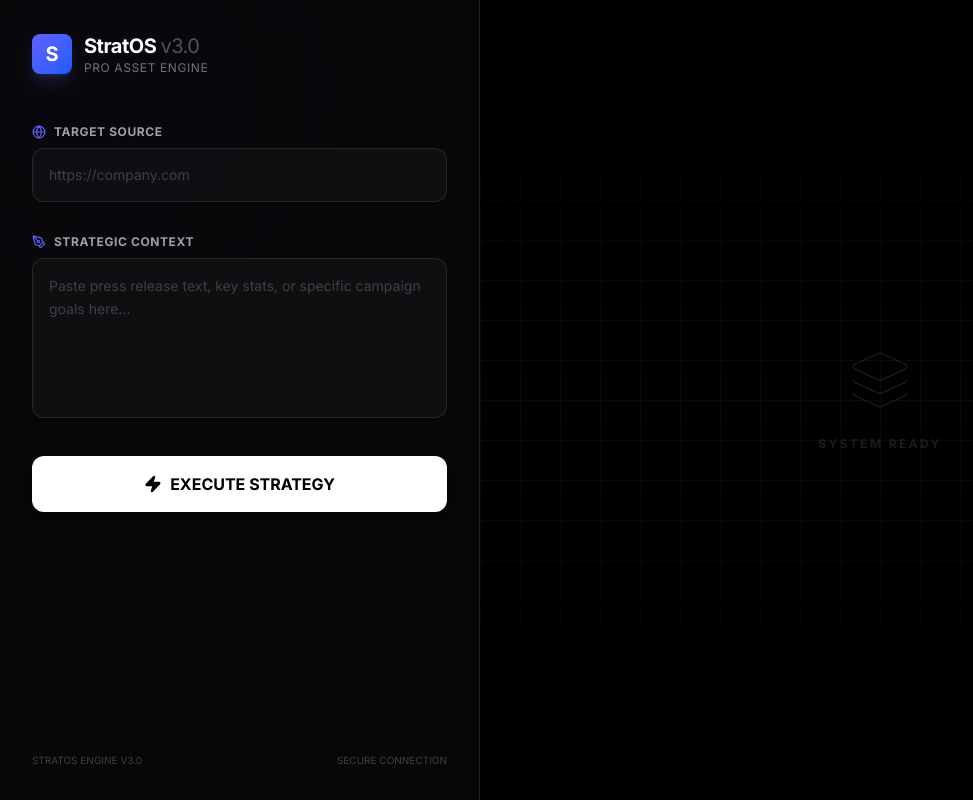
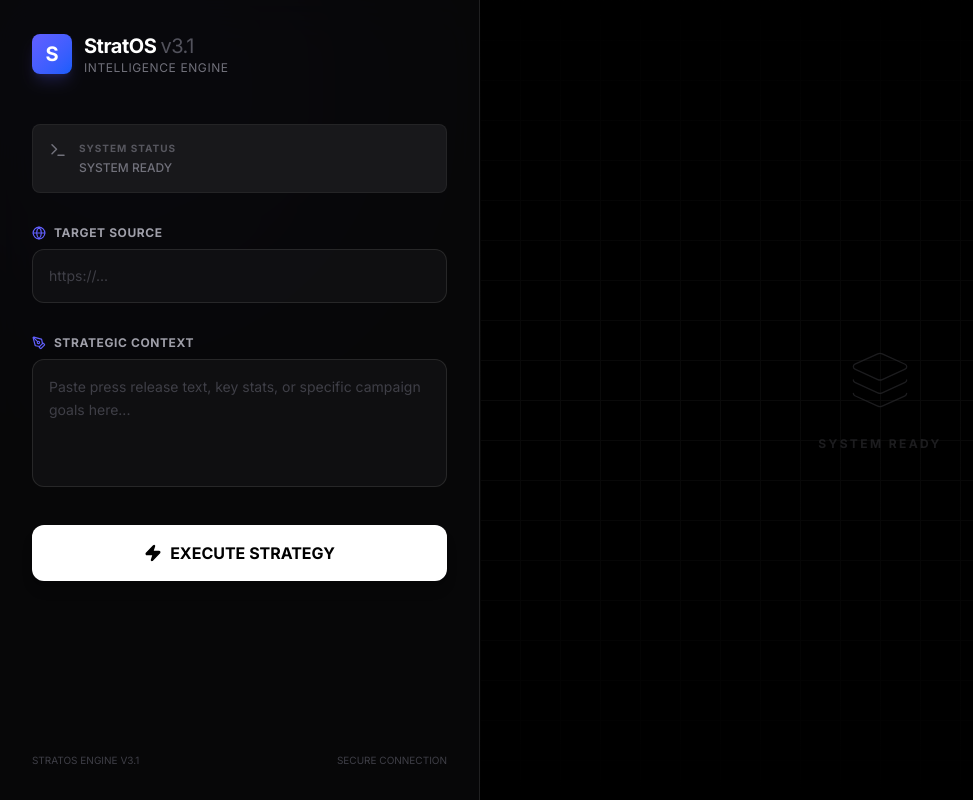
Before and after one commit to vm00x/stratos-engine, a Next.js app: page / in a window 1280 px wide. Shown: the whole page, without its empty margins (0-973 px from the left). Built offline with nearby package versions, Linux system fonts and the light colour scheme.

Commit message:
Upgrade to StratOS v3.1: Generative Canvas Engine

```diff
--- a/app/page.tsx
+++ b/app/page.tsx
@@ -2,7 +2,8 @@
 
 // --- IMPORTS ---
 import React, { useState } from 'react';
-import { Zap, Download, PenTool, Globe, Cpu, LayoutTemplate, Layers } from 'lucide-react';
+import { Zap, Download, PenTool, Globe, Cpu, LayoutTemplate, Layers, ShieldAlert, CheckCircle2, Terminal } from 'lucide-react';
+
 
 export default function StratOS() {
   const [url, setUrl] = useState('');
@@ -10,39 +11,70 @@ export default function StratOS() {
   const [loading, setLoading] = useState(false);
   const [result, setResult] = useState<any>(null);
 
-  // 1. ANALYSIS ENGINE (Same as before)
+  // New State for System Notifications
+  const [status, setStatus] = useState<{type: 'idle' | 'success' | 'error' | 'security', message: string}>({ type: 'idle', message: 'SYSTEM READY' });
+
+  // 1. ANALYSIS ENGINE
   const analyze = async () => {
-    if (!url && !notes) return alert("Please provide a URL or Context Notes.");
+    if (!url && !notes) {
+      setStatus({ type: 'error', message: 'INPUT REQUIRED: Provide Source or Context' });
+      return;
+    }
+
+
     setLoading(true);
+    setStatus({ type: 'idle', message: 'INITIALIZING SECURE HANDSHAKE...' });
+    setResult(null);
+
+
     try {
       const res = await fetch('/api/analyze', {
         method: 'POST',
+        headers: { 'Content-Type': 'application/json' },
         body: JSON.stringify({ url, context: notes })
       });
+
       const data = await res.json();
-      if (data.error) throw new Error(data.error);
+
+      if (!res.ok) {
+        // Handle Security Blocks specifically
+        if (res.status === 403) {
+            throw new Error(`SECURITY PROTOCOL: ${data.error}`);
+        }
+        throw new Error(data.error || "Generation Failed");
+      }
+
       setResult(data);
-    } catch (e) {
-      alert("Analysis error. Try adding more context notes.");
+      setStatus({ type: 'success', message: 'GENERATION COMPLETE' });
+
+
+    } catch (e: any) {
+      // Determine if it was a security event or a generic error
+      if (e.message.includes('SECURITY')) {
+          setStatus({ type: 'security', message: e.message });
+      } else {
+          setStatus({ type: 'error', message: `ERROR: ${e.message}` });
+      }
     } finally {
       setLoading(false);
     }
   };
 
-  // 2. PRO GRAPHICS ENGINE (Generative Art)
+
+  // 2. PRO GRAPHICS ENGINE
   const downloadAsset = () => {
     if (!result) return;
     const canvas = document.createElement('canvas');
     const ctx = canvas.getContext('2d');
     if (!ctx) return;
 
-    // Standard Social Media Portrait (4:5 Ratio)
+
     const W = 1080;
     const H = 1350;
     canvas.width = W;
     canvas.height = H;
 
-    // --- COLOR PALETTE MAPPING ---
+
     const colors: any = {
       'bg-blue-600': '#3b82f6', 'bg-emerald-500': '#10b981',
       'bg-orange-500': '#f97316', 'bg-purple-600': '#a855f7',
@@ -50,12 +82,13 @@ export default function StratOS() {
     };
     const accent = colors[result.brand_color] || '#3b82f6';
 
-    // --- LAYER 1: DEEP BACKGROUND ---
-    ctx.fillStyle = '#050505'; // Almost pure black
+
+    // Layer 1: Base
+    ctx.fillStyle = '#050505';
     ctx.fillRect(0, 0, W, H);
 
-    // --- LAYER 2: GENERATIVE MESH GRADIENTS ---
-    // Top-Right Glow
+
+    // Layer 2: Glows
     const grad1 = ctx.createRadialGradient(W, 0, 0, W, 0, 900);
     grad1.addColorStop(0, accent);
     grad1.addColorStop(1, 'rgba(5, 5, 5, 0)');
@@ -63,16 +96,17 @@ export default function StratOS() {
     ctx.fillStyle = grad1;
     ctx.fillRect(0, 0, W, H);
 
-    // Bottom-Left Secondary Glow (Teal/Cool offset)
+
     const grad2 = ctx.createRadialGradient(0, H, 0, 0, H, 1000);
-    grad2.addColorStop(0, '#1e293b'); // Dark Slate
+    grad2.addColorStop(0, '#1e293b');
     grad2.addColorStop(1, 'rgba(5, 5, 5, 0)');
     ctx.globalAlpha = 0.5;
     ctx.fillStyle = grad2;
     ctx.fillRect(0, 0, W, H);
-    ctx.globalAlpha = 1.0; // Reset
+    ctx.globalAlpha = 1.0;
 
-    // --- LAYER 3: TECHNICAL GRID ---
+
+    // Layer 3: Grid
     ctx.strokeStyle = 'rgba(255, 255, 255, 0.03)';
     ctx.lineWidth = 1;
     const gridSize = 60;
@@ -83,25 +117,18 @@ export default function StratOS() {
       ctx.beginPath(); ctx.moveTo(0, y); ctx.lineTo(W, y); ctx.stroke();
     }
 
-    // --- LAYER 4: ABSTRACT GEOMETRY ---
-    // Draw a "Data Circle"
+
+    // Layer 4: Abstract Geo
     ctx.strokeStyle = accent;
     ctx.lineWidth = 2;
     ctx.globalAlpha = 0.2;
     ctx.beginPath();
     ctx.arc(W - 100, 200, 300, 0, 2 * Math.PI);
     ctx.stroke();
-
-    // Draw "Decorative Crosshairs"
-    ctx.fillStyle = 'rgba(255,255,255,0.3)';
-    ctx.fillText("+", 40, 50);
-    ctx.fillText("+", W - 60, 50);
-    ctx.fillText("+", 40, H - 40);
-    ctx.fillText("+", W - 60, H - 40);
     ctx.globalAlpha = 1.0;
 
-    // --- LAYER 5: CONTENT CONTAINER (Glass Card) ---
-    // We draw a subtle dark box at the bottom to hold text
+
+    // Layer 5: Glass Box
     const boxH = 600;
     const gradBox = ctx.createLinearGradient(0, H - boxH, 0, H);
     gradBox.addColorStop(0, 'rgba(20, 20, 25, 0)');
@@ -110,35 +137,30 @@ export default function StratOS() {
     ctx.fillStyle = gradBox;
     ctx.fillRect(0, H - boxH, W, boxH);
 
-    // --- LAYER 6: TYPOGRAPHY ---
 
-    // A. The "Pill" Badge (Top Left)
+    // Layer 6: Text
     const label = result.stat_label.toUpperCase();
     ctx.font = 'bold 32px Arial, sans-serif';
     const labelWidth = ctx.measureText(label).width;
 
-    // Pill Background
     ctx.fillStyle = accent;
     ctx.beginPath();
     ctx.roundRect(80, 140, labelWidth + 60, 80, 40);
     ctx.fill();
 
-    // Pill Text
     ctx.fillStyle = '#ffffff';
     ctx.fillText(label, 110, 192);
 
-    // B. The Massive Stat (Center Visual)
-    ctx.fillStyle = '#ffffff';
-    // Dynamic sizing based on length
+
     const fontSize = result.stats.length > 6 ? 180 : 250;
     ctx.font = `bold ${fontSize}px Inter, Helvetica, sans-serif`;
     ctx.shadowColor = accent;
-    ctx.shadowBlur = 40; // Glow effect on text
+    ctx.shadowBlur = 40;
     ctx.fillText(result.stats, 80, 500);
-    ctx.shadowBlur = 0; // Reset glow
+    ctx.shadowBlur = 0;
 
-    // C. The Headline (Bottom)
-    ctx.fillStyle = '#e4e4e7'; // Zinc-200
+
+    ctx.fillStyle = '#e4e4e7';
     ctx.font = '500 64px Inter, Helvetica, sans-serif';
 
     const words = result.headline.split(' ');
@@ -146,6 +168,7 @@ export default function StratOS() {
     let y = 950;
     const maxWidth = 900;
     const lineHeight = 80;
+
 
     words.forEach((word: string) => {
       const test = line + word + ' ';
@@ -159,21 +182,22 @@ export default function StratOS() {
     });
     ctx.fillText(line, 80, y);
 
-    // D. Accent Line
+
     ctx.fillStyle = accent;
     ctx.fillRect(80, y + 60, 120, 8);
 
-    // E. Footer / Brand
-    ctx.fillStyle = '#52525b'; // Zinc-600
+
+    ctx.fillStyle = '#52525b';
     ctx.font = 'bold 30px monospace';
     ctx.fillText("STRATOS INTELLIGENCE // GEN_V3", 80, H - 80);
 
-    // Export
+
     const link = document.createElement('a');
     link.download = `stratos_pro_${Date.now()}.png`;
     link.href = canvas.toDataURL('image/png');
     link.click();
   };
+
 
   return (
     <div className="min-h-screen bg-black text-white font-sans selection:bg-indigo-500 selection:text-white flex flex-col md:flex-row overflow-hidden relative">
@@ -182,6 +206,7 @@ export default function StratOS() {
       <div className="absolute top-[-20%] left-[-10%] w-[500px] h-[500px] bg-indigo-900/20 rounded-full blur-[128px] pointer-events-none" />
       <div className="absolute bottom-[-20%] right-[-10%] w-[500px] h-[500px] bg-blue-900/20 rounded-full blur-[128px] pointer-events-none" />
 
+
       {/* SIDEBAR / CONTROLS */}
       <div className="w-full md:w-[480px] bg-zinc-950/80 backdrop-blur-xl border-r border-white/10 p-8 flex flex-col h-screen overflow-y-auto relative z-10">
 
@@ -189,10 +214,32 @@ export default function StratOS() {
         <div className="mb-12 flex items-center gap-3">
           <div className="w-10 h-10 bg-gradient-to-br from-indigo-500 to-blue-600 rounded-lg flex items-center justify-center text-white font-bold text-xl shadow-lg shadow-indigo-500/20">S</div>
           <div>
-            <h1 className="font-bold text-xl tracking-tight">StratOS <span className="text-zinc-600 font-normal">v3.0</span></h1>
-            <p className="text-zinc-500 text-xs tracking-wider font-mono">PRO ASSET ENGINE</p>
+            <h1 className="font-bold text-xl tracking-tight">StratOS <span className="text-zinc-600 font-normal">v3.1</span></h1>
+            <p className="text-zinc-500 text-xs tracking-wider font-mono">INTELLIGENCE ENGINE</p>
           </div>
         </div>
+
+
+        {/* NOTIFICATION CONSOLE */}
+        <div className={`mb-8 p-4 rounded-lg border flex items-start gap-3 transition-all duration-300 ${
+            status.type === 'error' ? 'bg-red-500/10 border-red-500/20 text-red-200' :
+            status.type === 'security' ? 'bg-amber-500/10 border-amber-500/20 text-amber-200' :
+            status.type === 'success' ? 'bg-emerald-500/10 border-emerald-500/20 text-emerald-200' :
+            'bg-zinc-900 border-white/5 text-zinc-500'
+        }`}>
+            {status.type === 'security' ? <ShieldAlert size={18} className="shrink-0 animate-pulse" /> :
+             status.type === 'error' ? <ShieldAlert size={18} className="shrink-0" /> :
+             status.type === 'success' ? <CheckCircle2 size={18} className="shrink-0" /> :
+             <Terminal size={18} className="shrink-0" />}
+
+            <div className="space-y-1">
+                <p className="text-[10px] font-bold tracking-widest uppercase opacity-70">
+                    {status.type === 'security' ? 'SECURITY ALERT' : 'SYSTEM STATUS'}
+                </p>
+                <p className="text-xs font-mono font-medium">{status.message}</p>
+            </div>
+        </div>
+
 
         {/* Input Form */}
         <div className="space-y-8">
@@ -202,8 +249,8 @@ export default function StratOS() {
             </label>
             <div className="group relative">
               <input
-                className="w-full bg-zinc-900/50 border border-white/10 p-4 rounded-xl text-sm focus:border-indigo-500 focus:ring-1 focus:ring-indigo-500 outline-none transition-all placeholder:text-zinc-700"
-                placeholder="https://company.com"
+                className="w-full bg-zinc-900/50 border border-white/10 p-4 rounded-xl text-sm focus:border-indigo-500 focus:ring-1 focus:ring-indigo-500 outline-none transition-all placeholder:text-zinc-700 font-mono"
+                placeholder="https://..."
                 value={url}
                 onChange={e => setUrl(e.target.value)}
               />
@@ -211,17 +258,19 @@ export default function StratOS() {
             </div>
           </div>
 
+
           <div className="space-y-2">
             <label className="text-xs font-bold text-zinc-400 tracking-wider flex items-center gap-2">
               <PenTool size={14} className="text-indigo-500"/> STRATEGIC CONTEXT
             </label>
             <textarea
-              className="w-full bg-zinc-900/50 border border-white/10 p-4 rounded-xl text-sm focus:border-indigo-500 focus:ring-1 focus:ring-indigo-500 outline-none h-40 resize-none transition-all placeholder:text-zinc-700 leading-relaxed"
+              className="w-full bg-zinc-900/50 border border-white/10 p-4 rounded-xl text-sm focus:border-indigo-500 focus:ring-1 focus:ring-indigo-500 outline-none h-32 resize-none transition-all placeholder:text-zinc-700 leading-relaxed"
               placeholder="Paste press release text, key stats, or specific campaign goals here..."
               value={notes}
               onChange={e => setNotes(e.target.value)}
             />
           </div>
+
 
           <button
             onClick={analyze}
@@ -234,7 +283,7 @@ export default function StratOS() {
           >
             {loading ? (
               <span className="flex items-center gap-2">
-                <Cpu size={18} className="animate-spin" /> PROCESSING DATA...
+                <Cpu size={18} className="animate-spin" /> RUNNING PROTOCOLS...
               </span>
             ) : (
               <span className="flex items-center gap-2">
@@ -243,6 +292,7 @@ export default function StratOS() {
             )}
           </button>
         </div>
+
 
         {/* Results Panel */}
         {result && (
@@ -267,10 +317,11 @@ export default function StratOS() {
 
         {/* Footer */}
         <div className="mt-auto pt-8 text-zinc-700 text-[10px] flex justify-between">
-            <span>STRATOS ENGINE V3.0</span>
+            <span>STRATOS ENGINE V3.1</span>
             <span>SECURE CONNECTION</span>
         </div>
       </div>
+
 
       {/* PREVIEW AREA */}
       <div className="flex-1 bg-black flex items-center justify-center p-10 relative overflow-hidden">
@@ -283,6 +334,7 @@ export default function StratOS() {
         {/* Radial Fade for Grid */}
         <div className="absolute inset-0 bg-gradient-to-t from-black via-transparent to-black pointer-events-none"></div>
 
+
         {result ? (
           <div className="flex flex-col items-center gap-8 animate-in zoom-in-95 duration-700 relative z-10">
             {/* The "Poster" Preview */}
@@ -290,12 +342,13 @@ export default function StratOS() {
                {/* Ambient Glow */}
                <div className={`absolute -inset-1 bg-gradient-to-br ${result.brand_color.replace('bg-', 'from-').replace('600', '500').replace('500', '400')} to-zinc-900 rounded-lg blur opacity-20 group-hover:opacity-40 transition duration-1000`}></div>
 
-               {/* PRO CARD PREVIEW (Matches Canvas Generation) */}
+               {/* PRO CARD PREVIEW */}
                <div className="w-[400px] h-[500px] bg-zinc-950 border border-zinc-800 shadow-2xl relative flex flex-col justify-between overflow-hidden rounded-lg">
 
                   {/* Internal Glows */}
                   <div className={`absolute top-0 right-0 w-full h-full bg-gradient-to-bl ${result.brand_color.replace('bg-', 'from-').replace('600', '500')} to-transparent opacity-10 pointer-events-none`}></div>
                   <div className="absolute inset-0 opacity-10" style={{backgroundImage: 'linear-gradient(#fff 1px, transparent 1px), linear-gradient(90deg, #fff 1px, transparent 1px)', backgroundSize: '20px 20px'}}></div>
+
 
                   {/* Top Section */}
                   <div className="relative z-10 p-8">
@@ -321,6 +374,7 @@ export default function StratOS() {
                </div>
             </div>
 
+
             <button
               onClick={downloadAsset}
               className="flex items-center gap-2 text-zinc-400 hover:text-white transition-colors text-xs tracking-widest uppercase font-bold border border-white/10 px-6 py-3 rounded-full hover:bg-white/5 hover:border-white/20"
```
